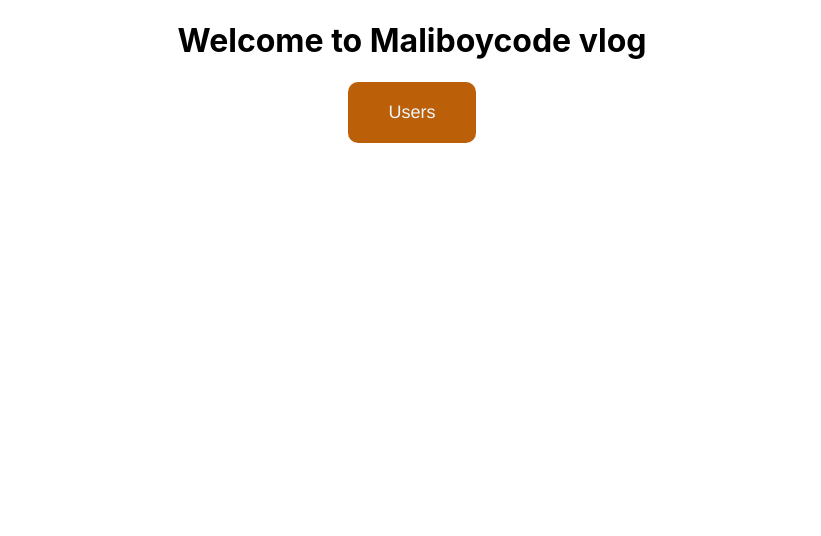
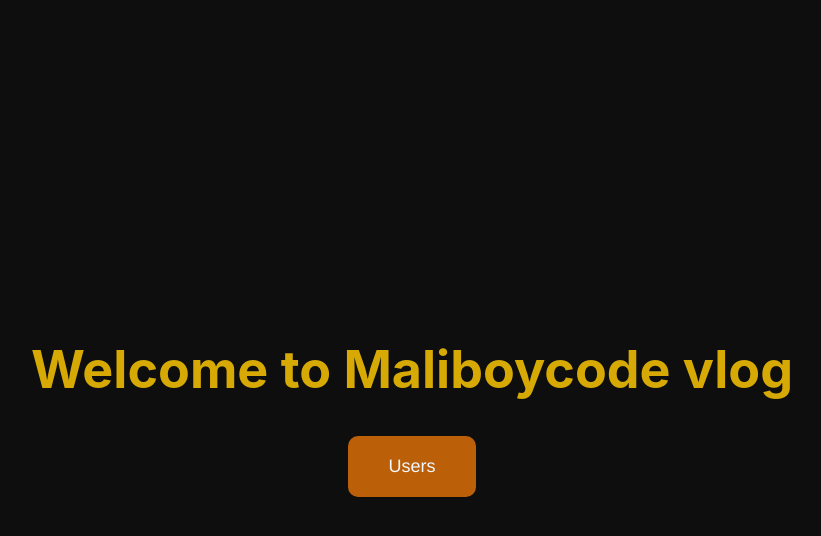
Before and after one commit to Malitha-parikalpa/User-Management-System, a React (Create React App) app in the folder testreactapp/: page / in a window 1280 px wide. Shown: the top 536 px of the page, without its empty margins (228-1049 px from the left). Built offline with nearby package versions, Linux system fonts and the light colour scheme.

Commit message:
correction class name

```diff
--- a/testreactapp/src/App.js
+++ b/testreactapp/src/App.js
@@ -8,7 +8,7 @@ function App() {
 
   return (
     <div className="App">
-      <header className="App-header">
+      <header className='App-Header'>
        <h1>Welcome to Maliboycode vlog</h1>
        <button className='user-button' onClick={()=>navigate('/users')}>Users</button>
       </header>
```
